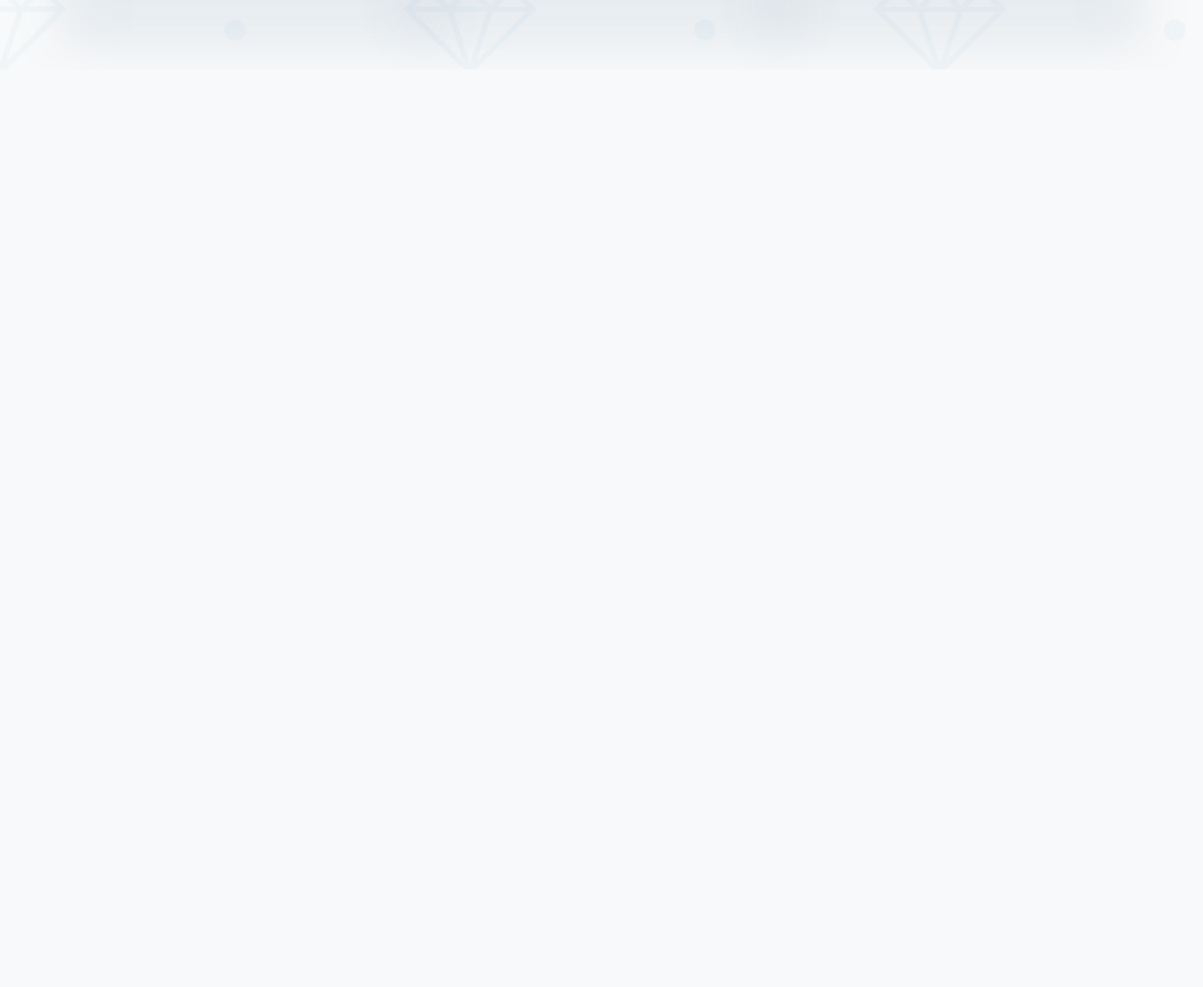
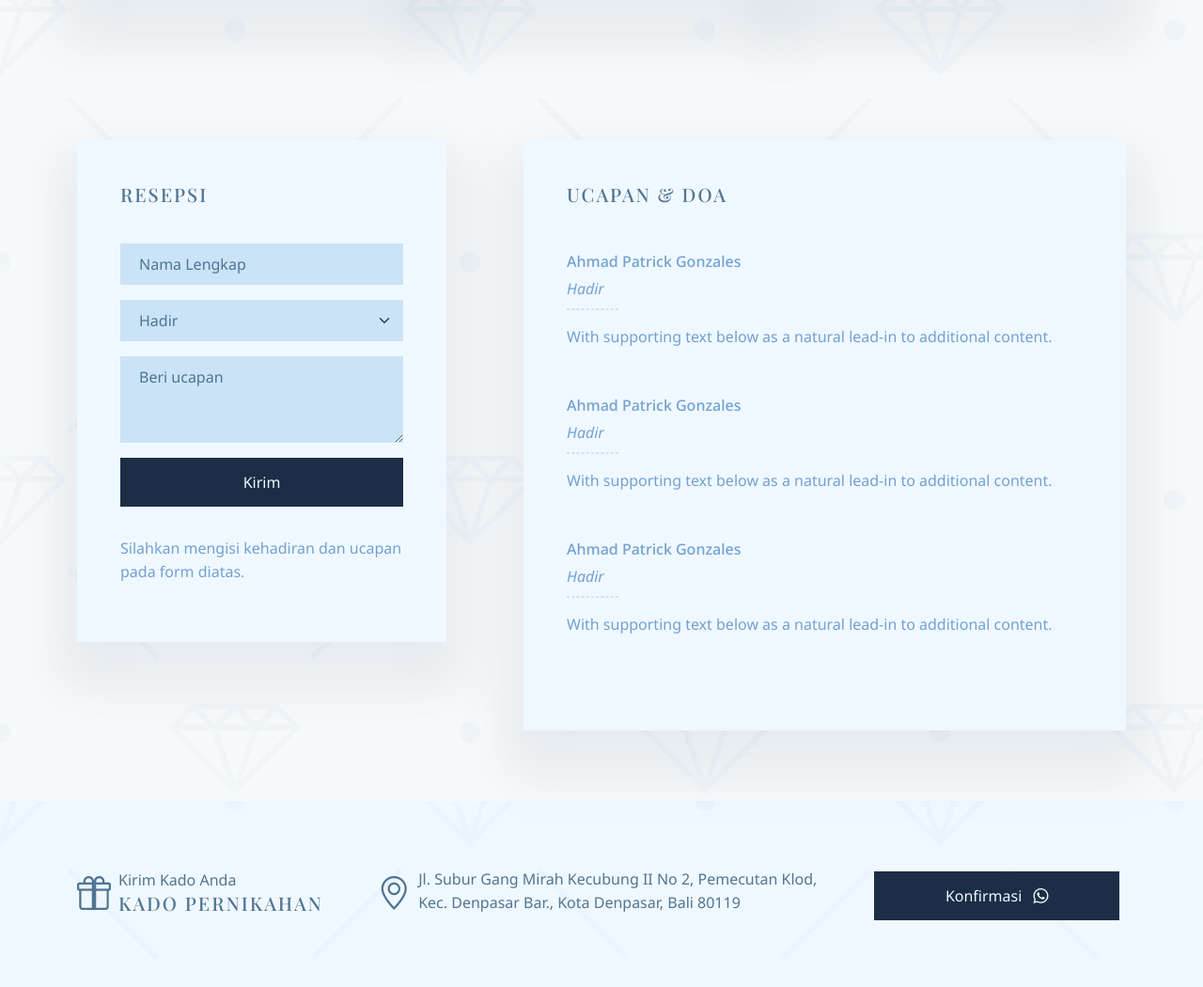
Before and after one commit to di-huynh-dev/graduation, a PHP site: page / in a window 1280 px wide. Shown: the part 4468-5518 px from the top of the page at 94% size. Before the commit the page ends 4537 px from the top, so only its background shows below. Run offline with PHP 8.4, Linux system fonts and the light colour scheme; some libraries are stand-ins or nearby versions; some web fonts are replaced.

Commit message:
#1 create rsvp, wish section 100% & gift, footer section 100%

```diff
--- a/css/style.css
+++ b/css/style.css
@@ -145,7 +145,8 @@ body {
 .hero .content,
 .info,
 .story,
-.gallery {
+.gallery,
+.wish {
 	padding: 75px 0;
 }
 
@@ -155,7 +156,9 @@ body {
 .couples h1,
 .card-title,
 .story h2,
-.gallery h1 {
+.gallery h1,
+.gift-title,
+.footer-title {
 	color: var(--kashmir-blue);
 	font-family: var(--family-playfair);
 	font-weight: var(--fw-500);
@@ -345,6 +360,116 @@ body {
 
 .gallery-img {
 	box-shadow: 0 30px 50px 20px var(--trans-kashmir-blue);
+}
+
+/* wish Section */
+.card-body form input,
+.card-body form select,
+.card-body form textarea {
+	padding: 10px 20px;
+	background-color: var(--tropical-blue);
+	color: var(--kashmir-blue);
+}
+
+.card-body form input::placeholder,
+.card-body form textarea::placeholder {
+	color: var(--kashmir-blue);
+}
+
+.card-body form select {
+	color: var(--kashmir-blue);
+}
+
+.card-body form option {
+	background-color: var(--bg-white-grey);
+}
+
+.card-ucapan {
+	height: 78.5vh;
+}
+
+.comment-name {
+	font-weight: var(--fw-500);
+}
+
+.comment-confirm {
+	font-style: italic;
+}
+
+.comment-divider {
+	width: 10%;
+	border: 1px dashed;
+}
+
+/* Custom Scrollbar */
+/* width */
+::-webkit-scrollbar {
+	width: 5px;
+}
+/* Handle */
+::-webkit-scrollbar-thumb {
+	background-color: var(--danube);
+	border-radius: 10px;
+}
+
+/* Gift Section */
+.gift-bg {
+	background-color: var(--alice-blue);
+	background-image: url(../images/bg-img-pattern.png);
+}
+
+.gift-title {
+	font-size: var(--fs-20);
+}
+
+.gift-subtitle,
+.gift-address {
+	color: var(--kashmir-blue);
+}
+
+.gift-icon {
+	color: var(--kashmir-blue);
+	font-size: 36px;
+}
+
+.gift .row .col:nth-child(1) {
+	padding-top: 2%;
+	width: 28%;
+}
+
+.gift .row .col:nth-child(2) {
+	padding-top: 2%;
+	width: 45%;
+}
+
+.btn-gift {
+	width: 100%;
+}
+
+/* Footer Section */
+.footer-bg {
+	background-color: var(--big-stone);
+}
+
+.footer-title {
+	color: var(--alice-blue) !important;
+	font-size: var(--fs-24);
+}
+
+.footer-desc {
+	color: var(--alice-blue);
+}
+
+.footer-icons {
+	list-style: none;
+	padding: 0;
+}
+
+.footer-icon a {
+	color: var(--alice-blue);
+	padding: 0 15px;
+	font-size: 24px;
+	cursor: pointer;
 }
 
 /* Media Query */
--- a/index.html
+++ b/index.html
@@ -11,6 +11,10 @@
 			rel="stylesheet"
 			integrity="sha384-QWTKZyjpPEjISv5WaRU9OFeRpok6YctnYmDr5pNlyT2bRjXh0JMhjY6hW+ALEwIH"
 			crossorigin="anonymous"
+		/>
+		<link
+			rel="stylesheet"
+			href="https://cdn.jsdelivr.net/npm/bootstrap-icons@1.11.3/font/bootstrap-icons.min.css"
 		/>
 
 		<!-- simplyCountdown -->
@@ -426,6 +430,175 @@
 			</div>
 		</section>
 
+		<!-- Wish Section -->
+		<section class="wish" id="wish">
+			<div class="container">
+				<div class="row row-cols-lg-2 row-cols-1">
+					<div class="col col-lg-5 mb-3 mb-lg-0">
+						<div class="card border-0 rounded-0 card-rsvp">
+							<div class="card-body">
+								<h5 class="card-title">Resepsi</h5>
+							</div>
+							<div class="card-body">
+								<form class="row gy-3">
+									<div class="col-12">
+										<input
+											type="email"
+											class="form-control border-0 rounded-0"
+											id="fullname"
+											placeholder="Nama Lengkap"
+										/>
+									</div>
+									<div class="col-12">
+										<select
+											id="kehadiran"
+											class="form-select border-0 rounded-0"
+										>
+											<option selected>Hadir</option>
+											<option>Tidak Hadir</option>
+										</select>
+									</div>
+									<div class="col-12">
+										<textarea
+											class="form-control border-0 rounded-0"
+											id="wishes"
+											rows="3"
+											placeholder="Beri ucapan"
+										></textarea>
+									</div>
+									<div class="col-12">
+										<button type="submit" class="btn btn-card w-100 rounded-0">
+											Kirim
+										</button>
+									</div>
+								</form>
+							</div>
+							<div class="card-body">
+								<p>Silahkan mengisi kehadiran dan ucapan pada form diatas.</p>
+							</div>
+						</div>
+					</div>
+					<div class="col col-lg-7">
+						<div class="card border-0 rounded-0 w-100 card-ucapan">
+							<div class="card-body">
+								<h5 class="card-title">Ucapan & Doa</h5>
+							</div>
+							<div class="card-body overflow-auto">
+								<div class="card-comment mb-5">
+									<h6 class="comment-name mb-1">Ahmad Patrick Gonzales</h6>
+									<span class="comment-confirm">Hadir</span>
+									<hr class="comment-divider mt-2" />
+									<p class="comment-message">
+										With supporting text below as a natural lead-in to
+										additional content.
+									</p>
+								</div>
+								<div class="card-comment mb-5">
+									<h6 class="comment-name mb-1">Ahmad Patrick Gonzales</h6>
+									<span class="comment-confirm">Hadir</span>
+									<hr class="comment-divider mt-2" />
+									<p class="comment-message">
+										With supporting text below as a natural lead-in to
+										additional content.
+									</p>
+								</div>
+								<div class="card-comment mb-5">
+									<h6 class="comment-name mb-1">Ahmad Patrick Gonzales</h6>
+									<span class="comment-confirm">Hadir</span>
+									<hr class="comment-divider mt-2" />
+									<p class="comment-message">
+										With supporting text below as a natural lead-in to
+										additional content.
+									</p>
+								</div>
+							</div>
+						</div>
+					</div>
+				</div>
+			</div>
+		</section>
+
+		<!-- Gift Section -->
+		<section class="gift" id="gift">
+			<div class="container-fluid gift-bg">
+				<div class="container py-5">
+					<div
+						class="row row-cols-lg-3 row-cols-1 align-items-center text-center"
+					>
+						<div class="col d-lg-flex mb-4 text-lg-start">
+							<div>
+								<i class="bi bi-gift gift-icon"></i>
+							</div>
+							<div class="ms-2">
+								<span class="gift-subtitle">Kirim Kado Anda</span>
+								<h6 class="gift-title">Kado Pernikahan</h6>
+							</div>
+						</div>
+						<div class="col d-lg-flex me-3 mb-4 text-lg-start">
+							<div>
+								<i class="bi bi-geo-alt gift-icon"></i>
+							</div>
+							<h6 class="gift-address ms-2">
+								Jl. Subur Gang Mirah Kecubung II No 2, Pemecutan Klod, Kec.
+								Denpasar Bar., Kota Denpasar, Bali 80119
+							</h6>
+						</div>
+						<div class="col-lg-3">
+							<button
+								type="button"
+								class="btn btn-card btn-gift rounded-0 text-center"
+							>
+								Konfirmasi <i class="bi bi-whatsapp ms-2"></i>
+							</button>
+						</div>
+					</div>
+				</div>
+			</div>
+			<iframe
+				class="w-100"
+				src="https://www.google.com/maps/embed?pb=!1m18!1m12!1m3!1d986.0587285537092!2d115.20221812435045!3d-8.669195721468899!2m3!1f0!2f0!3f0!3m2!1i1024!2i768!4f13.1!3m3!1m2!1s0x2dd241517dceb289%3A0xc0a13289f80dd4bb!2sDevTier%20Software!5e0!3m2!1sid!2sid!4v1726547096220!5m2!1sid!2sid"
+				height="400"
+				style="border: 0"
+				allowfullscreen=""
+				loading="lazy"
+				referrerpolicy="no-referrer-when-downgrade"
+			></iframe>
+		</section>
+
+		<!-- Footer Section -->
+		<section class="footer" id="footer">
+			<div class="container-fluid text-center footer-bg py-5">
+				<h1 class="footer-title mb-4">Terima Kasih</h1>
+				<p class="footer-desc mb-4">
+					Dibuat dengan Cinta oleh DevTier Software
+				</p>
+				<ul
+					class="footer-icons d-flex justify-content-center align-items-center"
+				>
+					<li class="footer-icon">
+						<a href="#" target="_blank" rel="noopener noreferrer"
+							><i class="bi bi-instagram"></i
+						></a>
+					</li>
+					<li class="footer-icon">
+						<a href="#" target="_blank" rel="noopener noreferrer"
+							><i class="bi bi-whatsapp"></i
+						></a>
+					</li>
+					<li class="footer-icon">
+						<a href="#" target="_blank" rel="noopener noreferrer"
+							><i class="bi bi-browser-chrome"></i
+						></a>
+					</li>
+					<li class="footer-icon">
+						<a href="#" target="_blank" rel="noopener noreferrer"
+							><i class="bi bi-linkedin"></i
+						></a>
+					</li>
+				</ul>
+			</div>
+		</section>
+
 		<!-- Bootstrap JS -->
 		<script
 			src="https://cdn.jsdelivr.net/npm/bootstrap@5.3.3/dist/js/bootstrap.bundle.min.js"
```
Also changed, not shown: other parts of css/style.css (+43 -9 lines).
